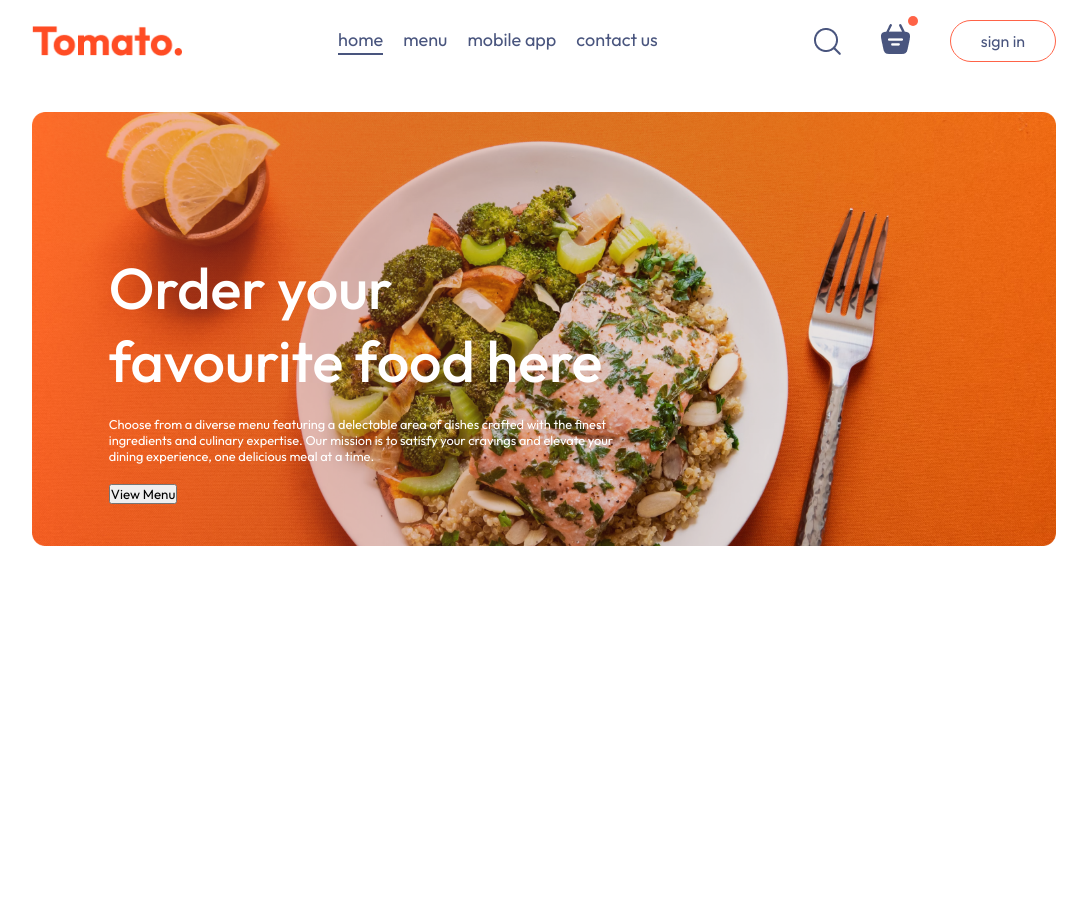
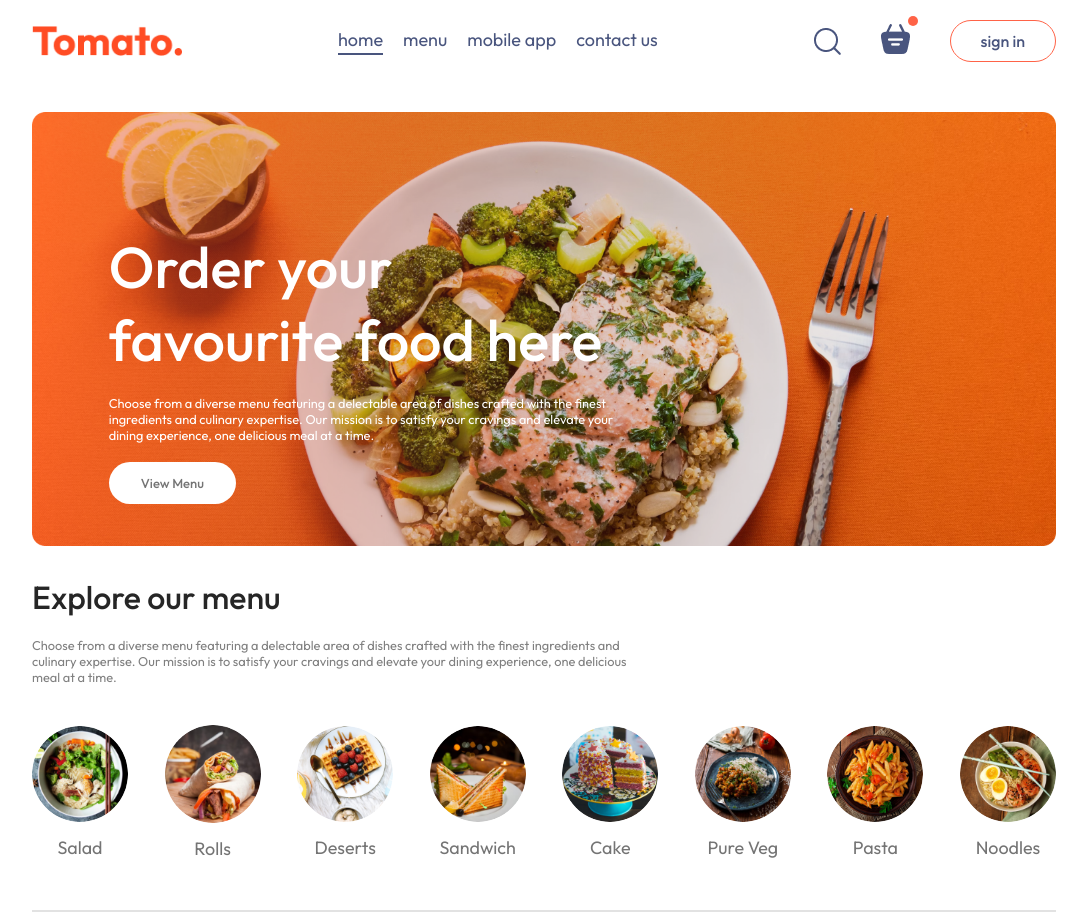
Before and after one commit to ahsanijaz123/WP-project, a React (Vite) app in the folder frontend/: page / in a window 1280 px wide. Shown: the whole page, without its empty margins (96-1183 px from the left). Before the commit the page ends 800 px from the top, so only its background shows below. Built offline with nearby package versions, Linux system fonts and the light colour scheme.

Commit message:
New files added

```diff
--- /dev/null
+++ b/frontend/src/components/ExploreMenu/ExploreMenu.css
@@ -0,0 +1,52 @@
+.explore-menu {
+    display: flex;
+    flex-direction: column;
+    gap: 20px;
+}
+
+.explore-menu h1 {
+    color: #262626;
+    font-weight: 500;
+}
+
+.explore-menu-text {
+    max-width: 60%;
+    color: #808080;
+
+}
+
+.explore-menu-list {
+    display: flex;
+    justify-content: space-between;
+    align-items: center;
+    gap: 30px;
+    text-align: center;
+    margin: 20px 0px;
+    overflow-x: scroll;
+}
+.explore-menu-list::-webkit-scrollbar{
+    display: none;
+}
+.explore-menu-list-item img{
+    width: 7.5vw;
+    min-width: 80px;
+    cursor: pointer;
+    border-radius: 50%;
+    transition: 0.2s;
+}
+.explore-menu-list-item p{
+    margin-top: 10px;
+    color: #747474;
+    font-size: max(1.4vw,16px);
+    cursor: pointer;
+}
+hr{
+    margin: 10px 0px;
+    height: 2px;
+    background-color: #e2e2e2;
+    border: none;
+}
+.explore-menu-list-item .active{
+    border: 4px solid tomato;
+    padding: 2px;
+}
--- /dev/null
+++ b/frontend/src/components/ExploreMenu/ExploreMenu.jsx
@@ -0,0 +1,30 @@
+import React from "react";
+import "./ExploreMenu.css";
+import { menu_list } from "../../assets/assets";
+
+const ExploreMenu = ({ category, setCategory }) => {
+  return (
+    <div className="explore-menu" id="explore-menu">
+      <h1>Explore our menu</h1>
+      <p className="explore-menu-text">
+        Choose from a diverse menu featuring a delectable area of dishes crafted
+        with the finest ingredients and culinary expertise. Our mission is to
+        satisfy your cravings and elevate your dining experience, one delicious
+        meal at a time.
+      </p>
+      <div className="explore-menu-list">
+        {menu_list.map((item, index) => {
+          return (
+            <div onClick={()=>setCategory(prev=>prev===item.menu_name? "All":item.menu_name)}  key={index} className="explore-menu-list-item">
+              <img className={category===item.menu_name? "active":""} src={item.menu_image} alt="" />
+              <p>{item.menu_name} </p>
+            </div>
+          );
+        })}
+      </div>
+      <hr />
+    </div>
+  );
+};
+
+export default ExploreMenu;
--- a/frontend/src/components/Header/Header.css
+++ b/frontend/src/components/Header/Header.css
@@ -15,6 +15,7 @@
     max-width: 50%;
     bottom: 10%;
     left: 6vw;
+    animation: fadeIn 2s;
 
 }
 
@@ -23,7 +24,21 @@
     color: white;
     font-size: max(4.5vw, 22px);
 }
-p{
+
+p {
     color: white;
     font-size: 1vw;
 }
+
+button {
+    border: none;
+    color: #747474;
+    font-weight: 500;
+    padding: 1vw 2.5vw;
+    background-color: white;
+    font-size: max(1vw, 13px);
+    border-radius: 50px;
+
+
+
+}
--- /dev/null
+++ b/frontend/src/context/StoreContext.jsx
@@ -0,0 +1,3 @@
+import { createContext } from "react";
+
+export const StoreContext = createContext(null);
--- a/frontend/src/index.css
+++ b/frontend/src/index.css
@@ -18,3 +18,11 @@
   width: 80%;
   margin: auto;
 }
+@keyframes fadeIn {
+  0%{
+    opacity: 0;
+  }
+  100%{
+    opacity: 1;
+  }
+}
--- a/frontend/src/pages/Home/Home.jsx
+++ b/frontend/src/pages/Home/Home.jsx
@@ -1,12 +1,15 @@
-import React from 'react'
-import './Home.css'
-import Header from '../../components/Header/Header'
+import React, { useState } from "react";
+import "./Home.css";
+import Header from "../../components/Header/Header";
+import ExploreMenu from "../../components/ExploreMenu/ExploreMenu";
 const Home = () => {
+  const [category, setCategory] = useState("All");
   return (
     <div>
-      <Header/>
+      <Header />
+      <ExploreMenu category={category} setCategory={setCategory}  />
     </div>
-  )
-}
+  );
+};
 
-export default Home
+export default Home;
```
